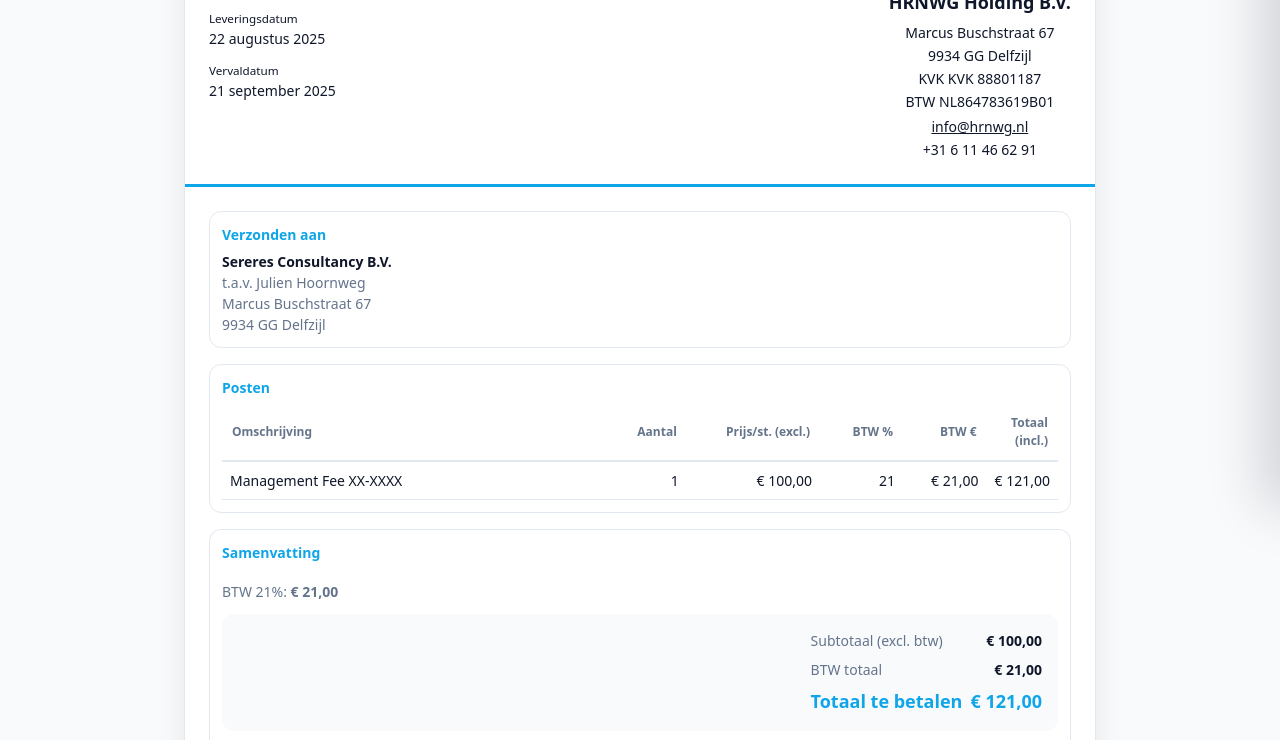
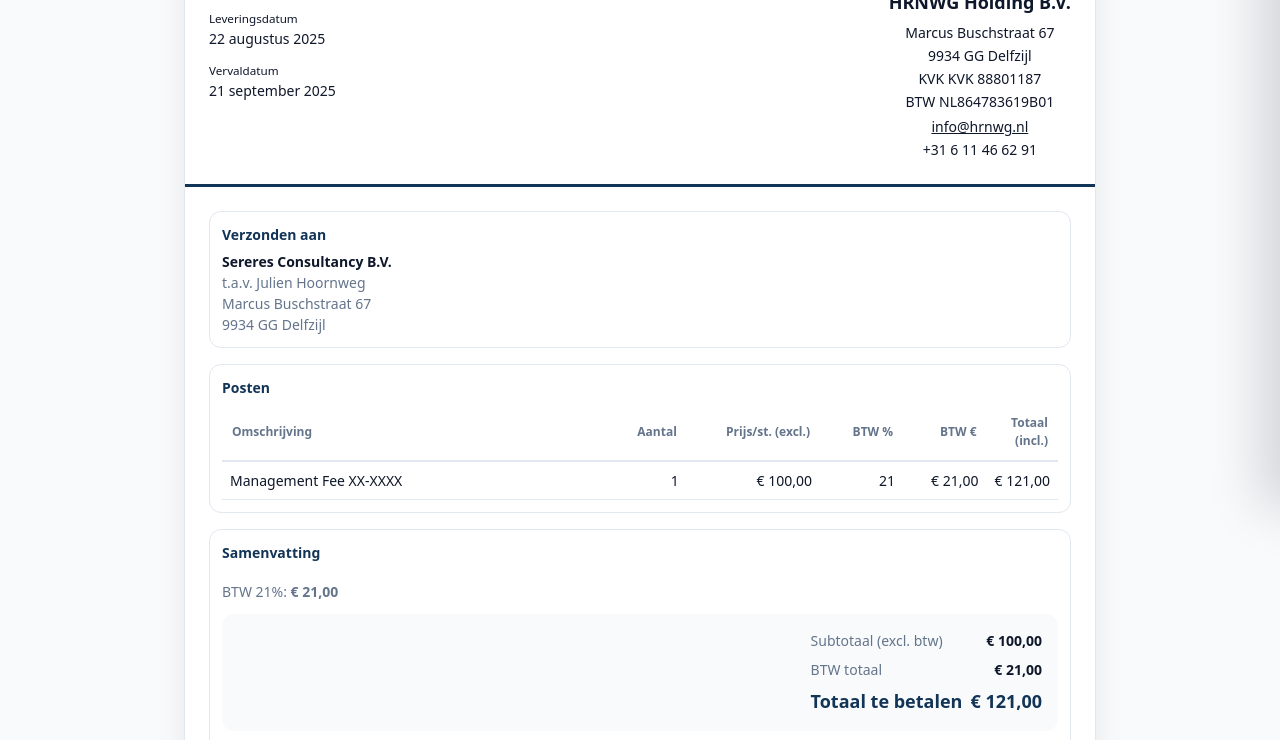
Before and after one commit to DataGovGuy/factuurpagina, a plain HTML site: page index.html in a window 1280 px wide. Shown: the part 292-1032 px from the top of the page. Drawn offline with Linux system fonts and the light colour scheme.

Commit message:
Update index.html

```diff
--- a/index.html
+++ b/index.html
@@ -5,7 +5,7 @@
   <meta name="viewport" content="width=device-width, initial-scale=1" />
   <title id="pageTitle">Factuur</title>
   <style>
-    :root{ --brand:#0ea5e9; --ink:#0f172a; --muted:#64748b; --line:#e2e8f0; --bg:#f8fafc; --panel:#ffffff; }
+    :root{ --brand:#123456; --ink:#0f172a; --muted:#64748b; --line:#e2e8f0; --bg:#f8fafc; --panel:#ffffff; }
     *{box-sizing:border-box}
     html,body{height:100%}
     body{margin:0;background:var(--bg);color:var(--ink);font:14px/1.5 system-ui,-apple-system,Segoe UI,Roboto,Ubuntu,"Helvetica Neue",Arial}
```
